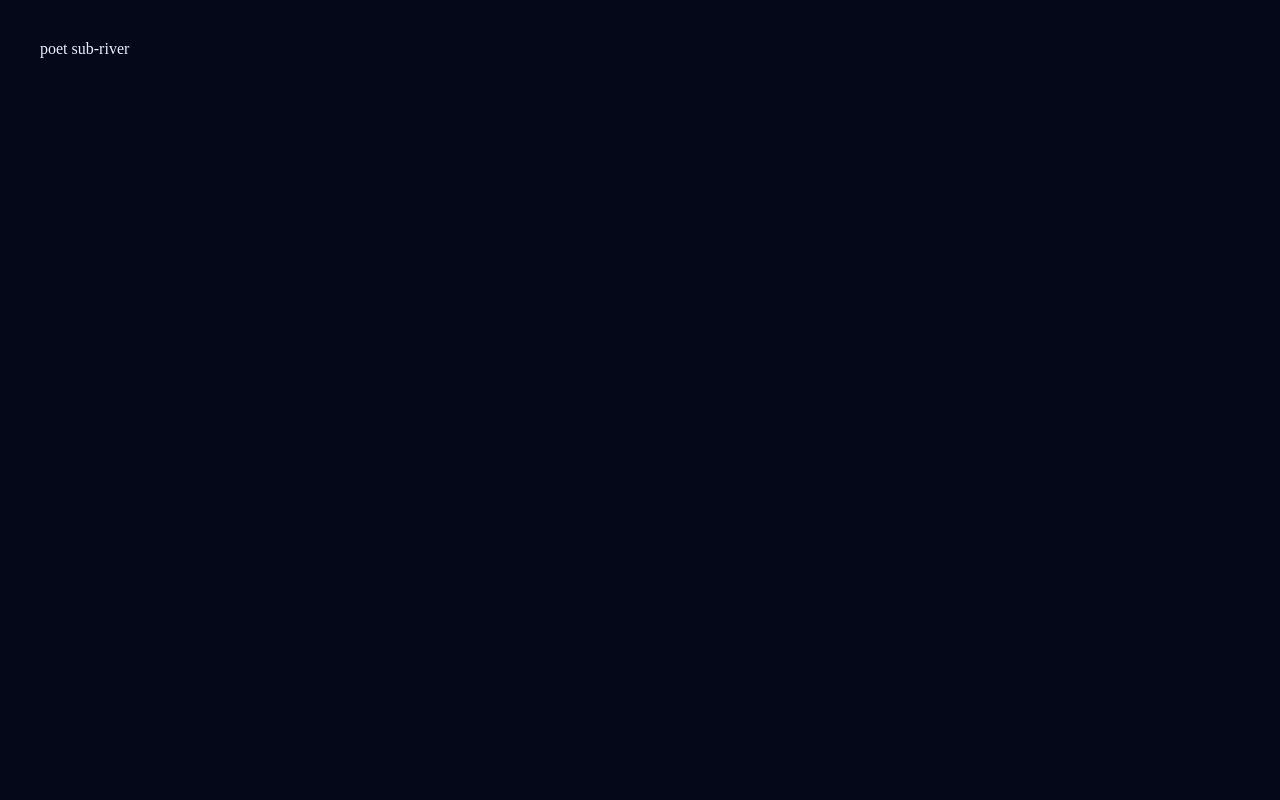
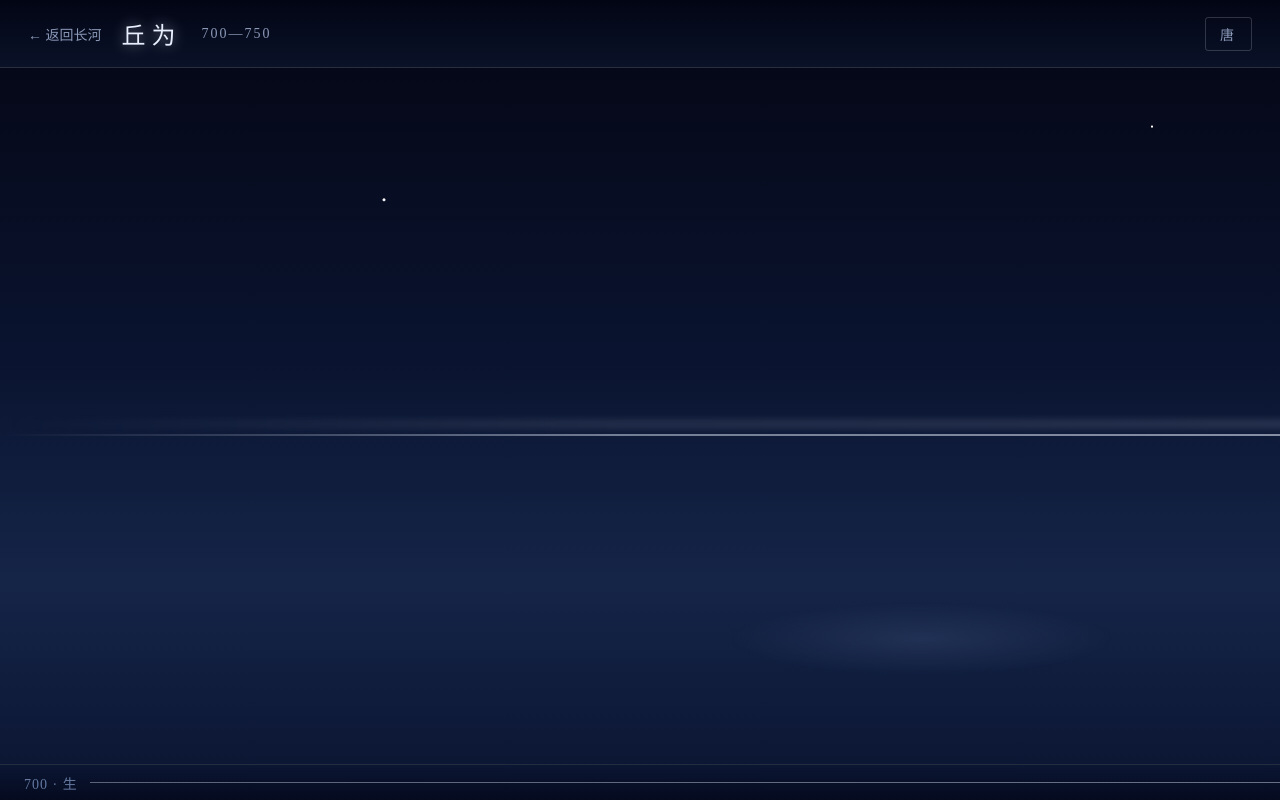
Before and after one commit to Qing45/shiwen-changhe, a React (Vite) app: page /poet/4e184e3a in a window 1280 px wide. Built offline with nearby package versions, Linux system fonts and the light colour scheme.

Commit message:
feat(poet): sub-river page renders one poet's poems positioned by creation year

```diff
--- a/src/App.tsx
+++ b/src/App.tsx
@@ -1,12 +1,13 @@
 import { BrowserRouter, Routes, Route } from 'react-router-dom';
 import { RiverPage } from './pages/RiverPage';
+import { PoetPage } from './pages/PoetPage';
 
 export default function App() {
   return (
     <BrowserRouter>
       <Routes>
         <Route path="/" element={<RiverPage />} />
-        <Route path="/poet/:poetId" element={<Placeholder>poet sub-river</Placeholder>} />
+        <Route path="/poet/:poetId" element={<PoetPage />} />
         <Route path="/poem/:poemId" element={<Placeholder>poem reading</Placeholder>} />
       </Routes>
     </BrowserRouter>
--- /dev/null
+++ b/src/pages/PoetPage.tsx
@@ -0,0 +1,70 @@
+import { useParams, Link } from 'react-router-dom';
+import { getPoet, getPoemsByPoet } from '../data/load';
+import { layoutPoems } from '../utils/layout';
+import { RiverBackground } from '../components/RiverBackground';
+import { RiverLine } from '../components/RiverLine';
+import { TimeAxis } from '../components/TimeAxis';
+import { TopNav } from '../components/TopNav';
+import { colors, fontFamilies, fontSizes, nodeSizes } from '../theme';
+
+export function PoetPage() {
+  const { poetId } = useParams<{ poetId: string }>();
+  const poet = poetId ? getPoet(poetId) : undefined;
+  if (!poet) {
+    return <div style={{ padding: 40, color: colors.textPrimary }}>诗人未找到</div>;
+  }
+
+  const poems = getPoemsByPoet(poet.id);
+  const positioned = layoutPoems(poems, poet, { leftPadding: 6, rightPadding: 6 });
+
+  return (
+    <div style={{ width: '100%', height: '100%', display: 'flex', flexDirection: 'column' }}>
+      <TopNav variant="poet" poet={poet} />
+      <div style={{
+        position: 'relative', flex: 1,
+        background: colors.bgGradient, overflowX: 'auto', overflowY: 'hidden',
+      }}>
+        <div style={{ position: 'relative', width: '600%', height: '100%' }}>
+          <RiverBackground />
+          <RiverLine />
+          {positioned.map(({ poem, x }) => {
+            const size = nodeSizes[poem.familiarity] ?? nodeSizes[2];
+            const isFocal = poem.familiarity >= 5;
+            return (
+              <Link
+                key={poem.id}
+                to={`/poem/${poem.id}`}
+                style={{
+                  position: 'absolute', top: '50%', left: `${x}%`,
+                  transform: 'translate(-50%, -50%)',
+                  display: 'flex', flexDirection: 'column', alignItems: 'center',
+                  textDecoration: 'none',
+                }}
+              >
+                <div style={{
+                  color: isFocal ? '#fff' : colors.textPrimary,
+                  fontFamily: fontFamilies.chinese,
+                  fontSize: isFocal ? fontSizes.nodeLarge : fontSizes.body,
+                  textShadow: isFocal ? '0 0 12px rgba(216,224,240,0.8)' : 'none',
+                  marginBottom: 6,
+                  fontWeight: isFocal ? 600 : undefined,
+                  letterSpacing: isFocal ? 2 : undefined,
+                }}>{poem.title}</div>
+                <div style={{
+                  width: size, height: size, borderRadius: '50%',
+                  background: 'radial-gradient(circle, #fff 0%, #d8e0f0 60%, transparent 100%)',
+                  boxShadow: isFocal
+                    ? `0 0 ${size}px rgba(216,224,240,0.9), 0 0 4px #fff`
+                    : `0 0 ${size}px rgba(216,224,240,0.6)`,
+                }} />
+              </Link>
+            );
+          })}
+          <div style={{ position: 'absolute', bottom: 0, left: 0, right: 0 }}>
+            <TimeAxis left={`${poet.birthYear} · 生`} right={`${poet.deathYear} · 卒`} />
+          </div>
+        </div>
+      </div>
+    </div>
+  );
+}
```
